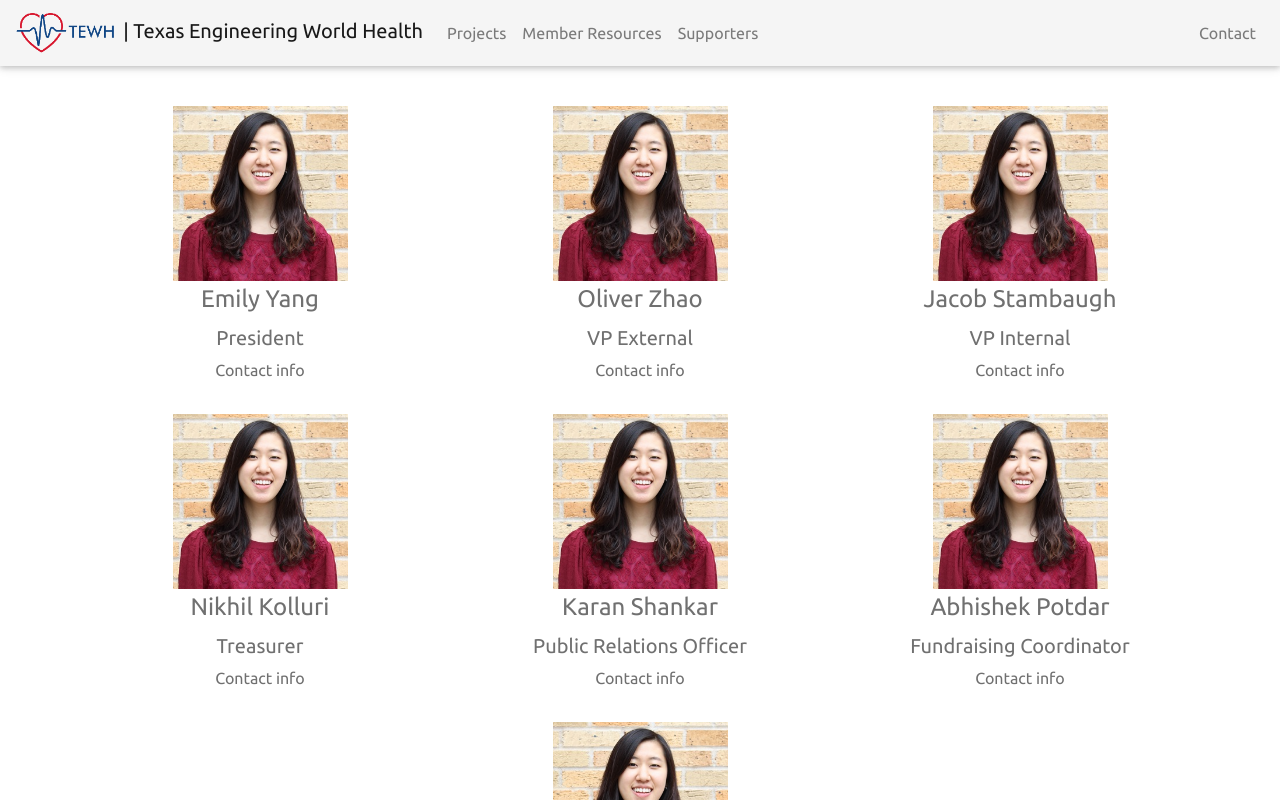
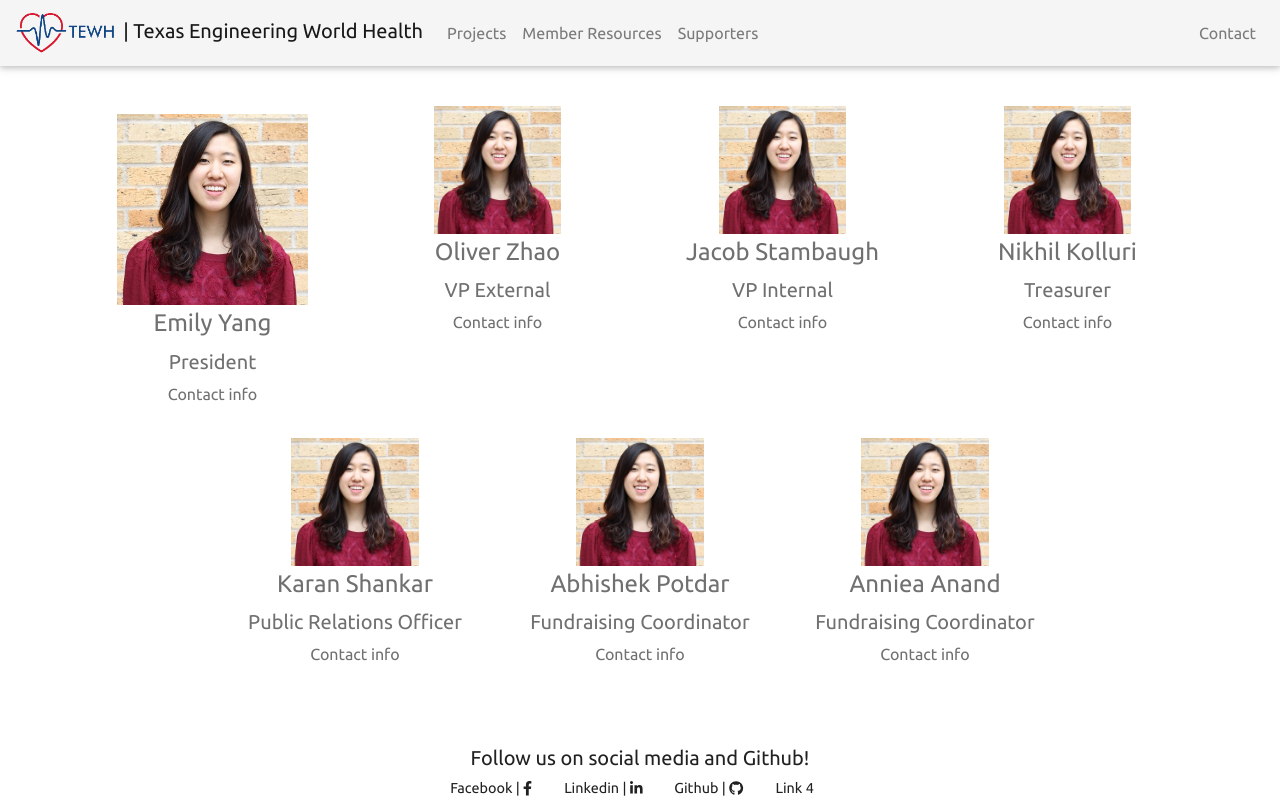
Before and after one commit to TEWH/TEWHwebsite_v2, a React (Create React App) app: page /contact in a window 1280 px wide. Shown: the top 800 px of the page. Built offline with nearby package versions, Linux system fonts and the light colour scheme.

Commit message:
changed card layout for contact page

```diff
--- a/src/contact/contact.css
+++ b/src/contact/contact.css
@@ -27,9 +27,3 @@
     padding-top: 1em;
     border-radius: .5em;
 }
-
-.tile:hover {
-    transition: .3s ease; /* delays for 1 second */
-    background-color: #e8eaf6;
-    font-size: 16px;
-}
--- a/src/contact/contact.js
+++ b/src/contact/contact.js
@@ -2,7 +2,6 @@ import React, { Component } from 'react';
 import { MDBMask, MDBView, MDBRow, MDBContainer } from "mdbreact";
 import RealNavBar from '../components/RealNavbar';
 import { Card, CardDeck } from 'react-bootstrap';
-import Footer from '../components/Footer'
 import './contact.css';
 
 
@@ -93,9 +92,9 @@ class Links extends Component {
             <MDBContainer className="text-left pt-4">
                 <MDBView>
                     <div className="row justify-content-md-center dark-gray">
-                        <div class="col-md-4 tile" align="center">
+                        <div class="pt-4 col-md-3" align="center">
                             <img
-                                className="d-block w-50 center"
+                                className="d-block w-75 center"
                                 src={require('./img/emily_300x300.jpg')}
                                 alt="Join TEWH"
                             ></img>
@@ -105,7 +104,7 @@ class Links extends Component {
                                 Contact info
                             </p>
                         </div>
-                        <div class="col-md-4 tile" align="center">
+                        <div class="col-md-3 tile" align="center">
                             <img
                                 className="d-block w-50 center"
                                 src={require('./img/emily_300x300.jpg')}
@@ -117,7 +116,7 @@ class Links extends Component {
                                 Contact info
                             </p>
                         </div>
-                        <div class="col-md-4 tile" align="center">
+                        <div class="col-md-3 tile" align="center">
                             <img
                                 className="d-block w-50 center"
                                 src={require('./img/emily_300x300.jpg')}
@@ -129,7 +128,7 @@ class Links extends Component {
                                 Contact info
                             </p>
                         </div>
-                        <div class="col-md-4 tile" align="center">
+                        <div class="col-md-3 tile" align="center">
                             <img
                                 className="d-block w-50 center"
                                 src={require('./img/emily_300x300.jpg')}
@@ -141,7 +140,7 @@ class Links extends Component {
                                 Contact info
                             </p>
                         </div>
-                        <div class="col-md-4 tile" align="center">
+                        <div class="col-md-3 tile" align="center">
                             <img
                                 className="d-block w-50 center"
                                 src={require('./img/emily_300x300.jpg')}
@@ -153,7 +152,7 @@ class Links extends Component {
                                 Contact info
                             </p>
                         </div>
-                        <div class="col-md-4 tile" align="center">
+                        <div class="col-md-3 tile" align="center">
                             <img
                                 className="d-block w-50 center"
                                 src={require('./img/emily_300x300.jpg')}
@@ -165,7 +164,7 @@ class Links extends Component {
                                 Contact info
                             </p>
                         </div>
-                        <div class="col-md-4 tile" align="center">
+                        <div class="col-md-3 tile" align="center">
                             <img
                                 className="d-block w-50 center"
                                 src={require('./img/emily_300x300.jpg')}
```
